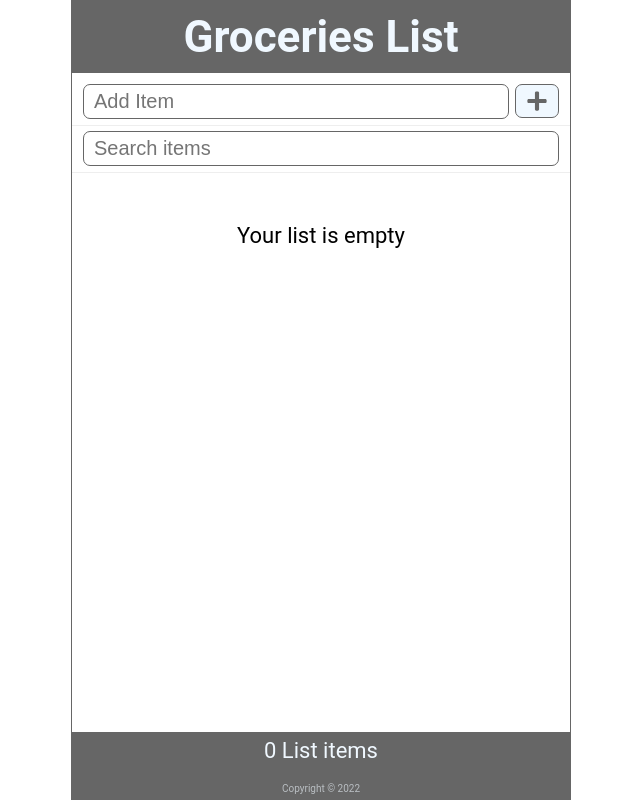
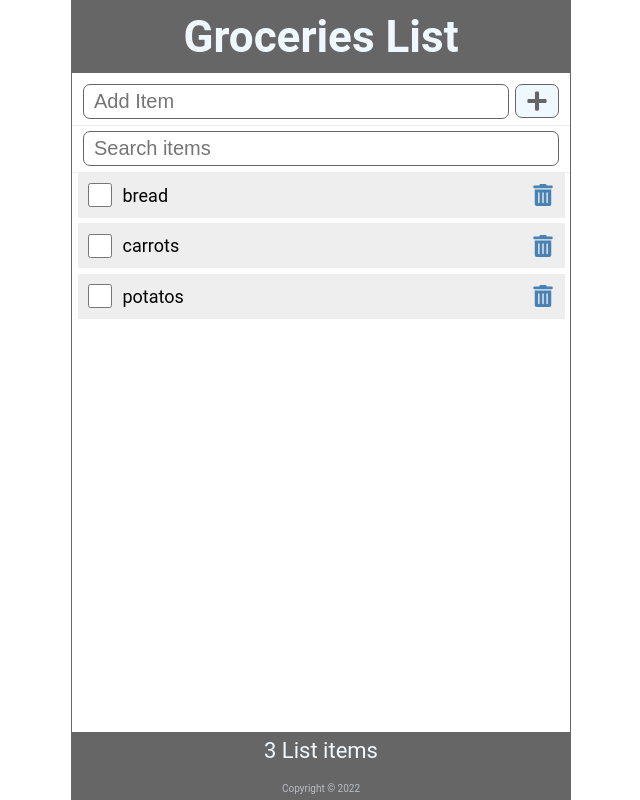
Before and after one commit to annasvrv/grocery_list_app, a React (Create React App) app: page / in a window 1280 px wide. Shown: the whole page, without its empty margins (319-959 px from the left). Built offline with nearby package versions, Linux system fonts and the light colour scheme; data requests are answered from the project's data file.

Commit message:
created db.json and run local rest api

```diff
--- /dev/null
+++ b/data/db.json
@@ -0,0 +1,19 @@
+{
+  "items": [
+    {
+      "id": 1,
+      "checked": false,
+      "item": "bread"
+    },
+    {
+      "id": 2,
+      "checked": false,
+      "item": "carrots"
+    },
+    {
+      "id": 3,
+      "checked": false,
+      "item": "potatos"
+    }
+  ]
+}
--- a/src/App.js
+++ b/src/App.js
@@ -1,4 +1,4 @@
-import React, { useState } from "react";
+import React, { useState, useEffect } from "react";
 import Header from "./Header/Header";
 import AddItem from "./AddItem/AddItem";
 import SearchItem from "./SearchItem/SearchItem";
@@ -8,39 +8,66 @@
 
 function App() {
   //  after reloading keep previous list - saved
-  let [items, setItems] = useState(
-    JSON.parse(localStorage.getItem("shoppinglist") || "[]")
-  );
+  // let [items, setItems] = useState(
+  //   JSON.parse(localStorage.getItem("shoppinglist") || "[]")
+  // );
 
+  // useEffect(() => {
+  //   localStorage.setItem("shoppinglist", JSON.stringify(items));
+  // }, [items]);
+
+  // changed local storage to data base server - making api requests
+
+  const API_URL = "http://localhost:3500/items";
+
+  let [items, setItems] = useState([]);
   const [newItem, setNewItem] = useState("");
   const [search, setSearch] = useState("");
-
-  const setAndSaveItems = (newItems) => {
-    setItems(newItems);
-    localStorage.setItem("shoppinglist", JSON.stringify(newItems));
-  };
+  const [fetchError, setFetchError] = useState(null);
+  const [isLoading, setIsLoading] = useState(true);
 
   const ItemsFilter = items.filter((item) =>
     item.item.toLowerCase().includes(search.toLowerCase())
   );
 
+  useEffect(() => {
+    const fetchItems = async () => {
+      try {
+        const response = await fetch(API_URL);
+        if (!response.ok) throw Error("Did not receive expected data");
+        const listItems = await response.json();
+        setItems(listItems);
+        setFetchError(null);
+        console.log(listItems);
+      } catch (err) {
+        setFetchError(err.message);
+      } finally {
+        setIsLoading(false);
+      }
+    };
+
+    setTimeout(() => {
+      (async () => await fetchItems())();
+    }, 2000);
+  }, []);
+
   const addItem = (item) => {
     const id = items.length ? items[items.length - 1].id + 1 : 1;
     const myNewItem = { id, checked: false, item };
     const listItems = [...items, myNewItem];
-    setAndSaveItems(listItems);
+    setItems(listItems);
   };
 
   const handleCheck = (id) => {
     const listItems = items.map((item) =>
       item.id === id ? { ...item, checked: !item.checked } : item
     );
-    setAndSaveItems(listItems);
+    setItems(listItems);
   };
 
   const handleDelete = (id) => {
     const listItems = items.filter((item) => item.id !== id);
-    setAndSaveItems(listItems);
+    setItems(listItems);
   };
 
   const handleSubmit = (e) => {
@@ -59,11 +86,19 @@
         handleSubmit={handleSubmit}
       />
       <SearchItem search={search} setSearch={setSearch} />
-      <Content
-        items={ItemsFilter}
-        handleCheck={handleCheck}
-        handleDelete={handleDelete}
-      />
+      <main>
+        {isLoading && <p></p>}
+        {fetchError && <p style={{ color: "red" }}>{`Error: ${fetchError}`}</p>}
+
+        {!fetchError && (
+          <Content
+            items={ItemsFilter}
+            handleCheck={handleCheck}
+            handleDelete={handleDelete}
+          />
+        )}
+      </main>
+
       <Footer length={items.length} />
     </div>
   );
--- a/src/Content/Content.js
+++ b/src/Content/Content.js
@@ -4,7 +4,7 @@
 
 const Content = ({ items, handleCheck, handleDelete }) => {
   return (
-    <main>
+    <>
       {items.length ? (
         <Itemlist
           items={items}
@@ -14,7 +14,7 @@
       ) : (
         <p style={{ marginTop: "50px" }}>Your list is empty</p>
       )}
-    </main>
+    </>
   );
 };
 
```
